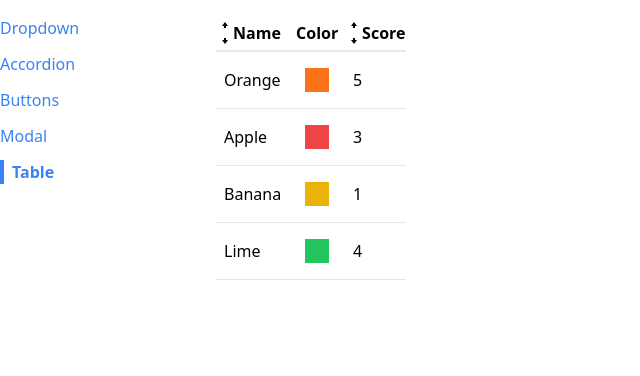
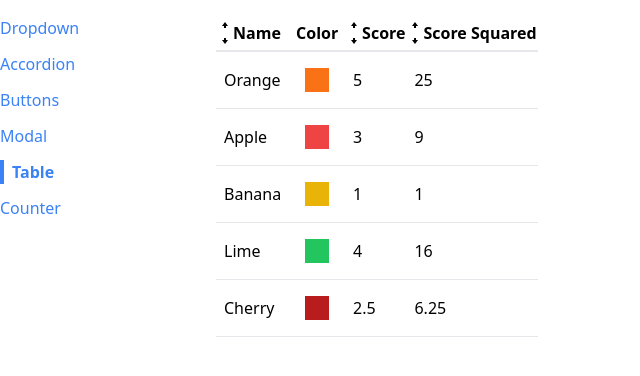
Before and after one commit to ernest-heh/react-components, a React (Create React App) app: page /table in a window 1280 px wide. Shown: the top 376 px of the page, without its empty margins (0-640 px from the left). Built offline with nearby package versions, Linux system fonts and the light colour scheme.

Commit message:
refactor sorting logic into a reusable useSort custom hook

```diff
--- a/src/App.js
+++ b/src/App.js
@@ -5,6 +5,7 @@ import DropdownPage from "./pages/DropdownPage";
 import ButtonPage from "./pages/ButtonPage";
 import ModalPage from "./pages/ModalPage";
 import TablePage from "./pages/TablePage";
+import CounterPage from "./pages/CounterPage";
 
 function App() {
   return (
@@ -26,6 +27,9 @@ function App() {
         <Route path="/table">
           <TablePage />
         </Route>
+        <Route path="/counter">
+          <CounterPage initialCount={10} />
+        </Route>
       </div>
     </div>
   );
--- a/src/components/Sidebar.js
+++ b/src/components/Sidebar.js
@@ -7,6 +7,7 @@ function Sidebar() {
     { label: "Buttons", path: "/buttons" },
     { label: "Modal", path: "/modal" },
     { label: "Table", path: "/table" },
+    { label: "Counter", path: "/counter" },
   ];
 
   const renderedLinks = links.map((link) => {
--- a/src/components/SortableTable.js
+++ b/src/components/SortableTable.js
@@ -1,34 +1,14 @@
-import { useState } from "react";
 import { GoArrowSmallDown, GoArrowSmallUp } from "react-icons/go";
 import Table from "./Table";
+import useSort from "../hooks/use-sort";
 
 function SortableTable(props) {
-  const [sortOrder, setSortOrder] = useState(null);
-  const [sortBy, setSortBy] = useState(null);
-
   // ACCESS CONFIG & DATA FROM PROPS (DESTRUCTURING)
   const { config, data } = props;
-
-  const handleClick = (label) => {
-    // IF CURRENTLY SORTING BY A COLUMN & TRYING TO SORT BY A NEW COLUMN
-    if (sortBy && label !== sortBy) {
-      setSortOrder("asc");
-      // SORT BY THE NEW LABEL USER JUST CLICKED ON
-      setSortBy(label);
-      return;
-    }
-
-    if (sortOrder === null) {
-      setSortOrder("asc");
-      setSortBy(label);
-    } else if (sortOrder === "asc") {
-      setSortOrder("desc");
-      setSortBy(label);
-    } else if (sortOrder === "desc") {
-      setSortOrder(null);
-      setSortBy(null);
-    }
-  };
+  const { sortBy, sortOrder, sortedData, setSortColumn } = useSort(
+    data,
+    config
+  );
 
   const updatedConfig = config.map((column) => {
     if (!column.sortValue) {
@@ -41,7 +21,7 @@ function SortableTable(props) {
       header: () => (
         <th
           className="cursor-pointer hover:bg-gray-100"
-          onClick={() => handleClick(column.label)}
+          onClick={() => setSortColumn(column.label)}
         >
           <div className="flex items-center">
             {getIcons(column.label, sortBy, sortOrder)}
@@ -51,26 +31,6 @@ function SortableTable(props) {
       ),
     };
   });
-
-  // ONLY SORT DATA IF sortOrder && sortBy !null
-  // MAKE A COPY OF 'data' prop (BECAUSE .sort MUTATES THE ORIGINAL)
-  // FIND THE CORRECT sortValue FUNCTION & USE IT FOR SORTING
-  let sortedData = data;
-  if (sortOrder && sortBy) {
-    const { sortValue } = config.find((column) => column.label === sortBy);
-    sortedData = [...data].sort((a, b) => {
-      const valueA = sortValue(a);
-      const valueB = sortValue(b);
-
-      const reverseOrder = sortOrder === "asc" ? 1 : -1;
-
-      if (typeof valueA === "string") {
-        return valueA.localeCompare(valueB) * reverseOrder;
-      } else {
-        return (valueA - valueB) * reverseOrder;
-      }
-    });
-  }
 
   // PASS ALL PROPS TO TABLE COMPONENT, OVERRIDE CONFIG WITH updatedConfig
   return <Table {...props} data={sortedData} config={updatedConfig} />;
--- /dev/null
+++ b/src/hooks/use-counter.js
@@ -0,0 +1,20 @@
+import { useState, useEffect } from "react";
+
+function useCounter(initialCount) {
+  const [count, setCount] = useState(initialCount);
+
+  useEffect(() => {
+    console.log(count);
+  }, [count]);
+
+  const increment = () => {
+    setCount(count + 1);
+  };
+
+  return {
+    count,
+    increment,
+  };
+}
+
+export default useCounter;
--- /dev/null
+++ b/src/hooks/use-sort.js
@@ -0,0 +1,56 @@
+import { useState } from "react";
+
+function useSort(data, config) {
+  const [sortOrder, setSortOrder] = useState(null);
+  const [sortBy, setSortBy] = useState(null);
+
+  const setSortColumn = (label) => {
+    // IF CURRENTLY SORTING BY A COLUMN & TRYING TO SORT BY A NEW COLUMN
+    if (sortBy && label !== sortBy) {
+      setSortOrder("asc");
+      // SORT BY THE NEW LABEL USER JUST CLICKED ON
+      setSortBy(label);
+      return;
+    }
+
+    if (sortOrder === null) {
+      setSortOrder("asc");
+      setSortBy(label);
+    } else if (sortOrder === "asc") {
+      setSortOrder("desc");
+      setSortBy(label);
+    } else if (sortOrder === "desc") {
+      setSortOrder(null);
+      setSortBy(null);
+    }
+  };
+
+  // ONLY SORT DATA IF sortOrder && sortBy !null
+  // MAKE A COPY OF 'data' prop (BECAUSE .sort MUTATES THE ORIGINAL)
+  // FIND THE CORRECT sortValue FUNCTION & USE IT FOR SORTING
+  let sortedData = data;
+  if (sortOrder && sortBy) {
+    const { sortValue } = config.find((column) => column.label === sortBy);
+    sortedData = [...data].sort((a, b) => {
+      const valueA = sortValue(a);
+      const valueB = sortValue(b);
+
+      const reverseOrder = sortOrder === "asc" ? 1 : -1;
+
+      if (typeof valueA === "string") {
+        return valueA.localeCompare(valueB) * reverseOrder;
+      } else {
+        return (valueA - valueB) * reverseOrder;
+      }
+    });
+  }
+
+  return {
+    sortOrder,
+    sortBy,
+    sortedData,
+    setSortColumn,
+  };
+}
+
+export default useSort;
--- /dev/null
+++ b/src/pages/CounterPage.js
@@ -0,0 +1,17 @@
+import Button from "../components/Button";
+import useCounter from "../hooks/use-counter";
+
+function CounterPage({ initialCount }) {
+  const { count, increment } = useCounter(initialCount);
+
+  return (
+    <div>
+      <h1>Count is {count}</h1>
+      <Button rounded warning onClick={increment}>
+        Increment
+      </Button>
+    </div>
+  );
+}
+
+export default CounterPage;
--- a/src/pages/TablePage.js
+++ b/src/pages/TablePage.js
@@ -7,6 +7,7 @@ function TablePage() {
     { name: "Apple", color: "bg-red-500", score: 3 },
     { name: "Banana", color: "bg-yellow-500", score: 1 },
     { name: "Lime", color: "bg-green-500", score: 4 },
+    { name: "Cherry", color: "bg-red-700", score: 2.5 },
   ];
 
   const config = [
@@ -24,6 +25,11 @@ function TablePage() {
       render: (fruit) => fruit.score,
       sortValue: (fruit) => fruit.score,
     },
+    {
+      label: "Score Squared",
+      render: (fruit) => fruit.score ** 2,
+      sortValue: (fruit) => fruit.score ** 2,
+    },
   ];
 
   const keyFn = (fruit) => {
@@ -32,6 +38,7 @@ function TablePage() {
 
   return (
     <div>
+      {/* <Table data={data} config={config} keyFn={keyFn} /> */}
       <SortableTable data={data} config={config} keyFn={keyFn} />
     </div>
   );
```
